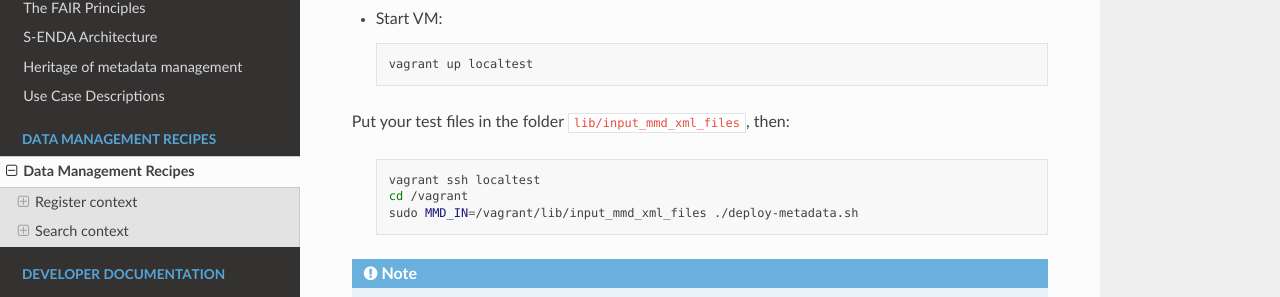
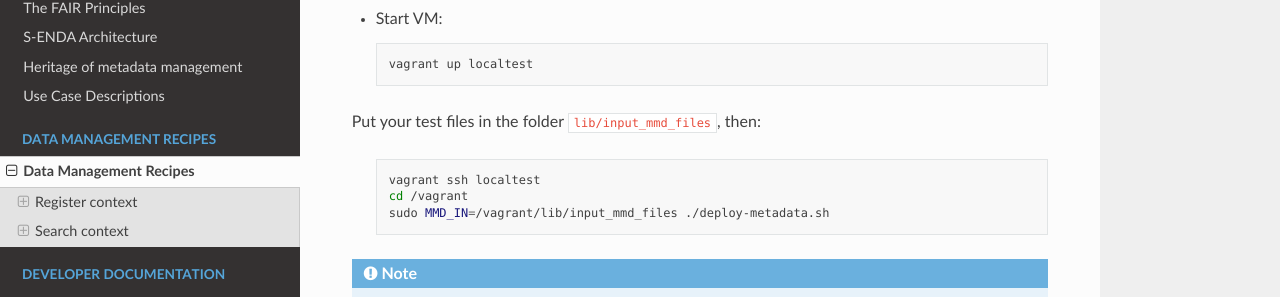
Before and after one commit to metno/S-ENDA-documentation, a Sphinx documentation site: the page built from source/dm_recipes.rst, in a window 1280 px wide and 900 px high, scrolled down 956 px. Shown: the part 144-441 px from the top of the window. Built offline with Sphinx 7.4.7 and the Read the Docs theme 2.0.0, drawn with Linux system fonts in a browser that asks for light colours.

Commit message:
correction of a path that we forgot to update in GH-194

```diff
--- a/source/devel_environ.rst
+++ b/source/devel_environ.rst
@@ -209,7 +209,7 @@ Local development environment
 
 The `S-ENDA csw catalog service <https://github.com/metno/S-ENDA-csw-catalog-service>`_ contains a Vagrant virtual machine configuration and a Docker container to run the catalog in a development environment that allows easy debugging of the relevant tools used by the service. All tools are downloaded to a folder called ``lib``, which is added in the vagrant shared folder (the root folder of the `S-ENDA csw catalog service <https://github.com/metno/S-ENDA-csw-catalog-service>`_ repository). You can then use your preferred editor to debug, change and update code. This is not intended for a regular user, but for people who wants to extend functionality or debug software.
 
-* Add MMD test files to ``lib/input_mmd_xml_files``
+* Add MMD test files to ``lib/input_mmd_files``
 * Start VM:
 
   .. code-block:: bash
--- a/source/dm_recipes.rst
+++ b/source/dm_recipes.rst
@@ -52,13 +52,13 @@ This vm is used to test your MMD XML-files locally before pushing them to the ma
 
     vagrant up localtest
 
-Put your test files in the folder ``lib/input_mmd_xml_files``, then:
+Put your test files in the folder ``lib/input_mmd_files``, then:
 
   .. code-block:: bash
 
     vagrant ssh localtest
     cd /vagrant
-    sudo MMD_IN=/vagrant/lib/input_mmd_xml_files ./deploy-metadata.sh
+    sudo MMD_IN=/vagrant/lib/input_mmd_files ./deploy-metadata.sh
 
 .. note::
 
```
